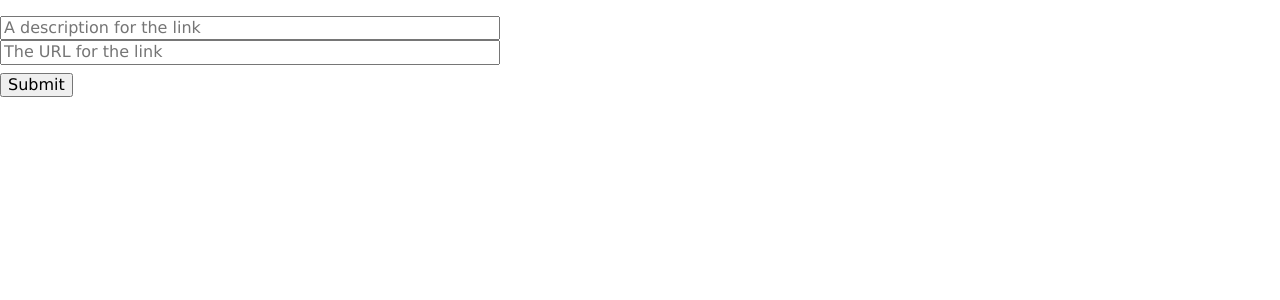
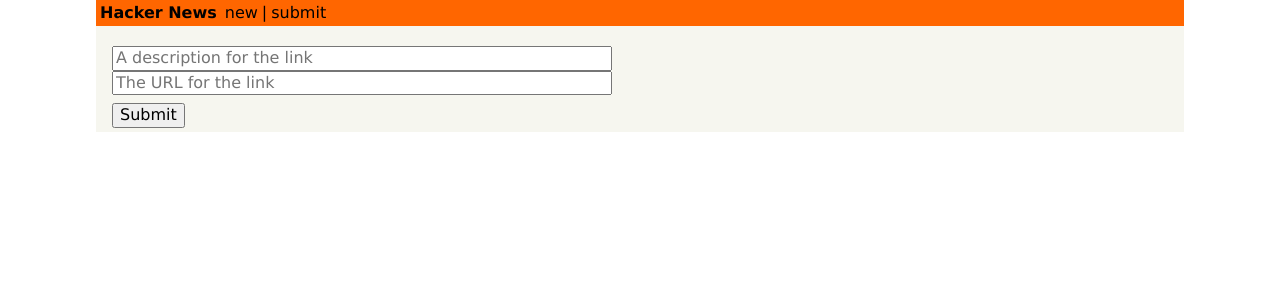
Before and after one commit to valignatev/hackernews-react-apollo, a React (Create React App) app: page /create in a window 1280 px wide. Shown: the top 300 px of the page. Built offline with nearby package versions, Linux system fonts and the light colour scheme.

Commit message:
chapter 4

```diff
--- a/package.json
+++ b/package.json
@@ -9,6 +9,8 @@
     "react": "^16.4.1",
     "react-apollo": "^2.1.9",
     "react-dom": "^16.4.1",
+    "react-router": "^4.3.1",
+    "react-router-dom": "^4.3.1",
     "react-scripts": "1.1.4"
   },
   "scripts": {
--- a/src/components/App.js
+++ b/src/components/App.js
@@ -1,9 +1,22 @@
 import React, { Component } from 'react';
+import { Switch, Route } from 'react-router-dom';
 import CreateLink from './CreateLink';
+import LinkList from './LinkList';
+import Header from './Header';
 
 class App extends Component {
   render() {
-    return <CreateLink />;
+    return (
+      <div className="center w85">
+        <Header />
+        <div className="ph3 pv1 background-gray">
+          <Switch>
+            <Route exact path="/" component={LinkList} />
+            <Route exact path="/create" component={CreateLink} />
+          </Switch>
+        </div>
+      </div>
+    );
   }
 }
 
--- a/src/components/CreateLink.jsx
+++ b/src/components/CreateLink.jsx
@@ -41,6 +41,7 @@
         url,
       }
     });
+    this.props.history.push('/');
   }
 };
 
--- /dev/null
+++ b/src/components/Header.js
@@ -0,0 +1,24 @@
+import React, { Component } from 'react';
+import { Link } from 'react-router-dom';
+import { withRouter } from 'react-router';
+
+class Header extends Component {
+  render() {
+    return (
+      <div className="flex pa1 justify-between nowrap orange">
+        <div className="flex flex-fixed black">
+          <div className="fw7 mr1">Hacker News</div>
+          <Link to="/" className="ml1 no-underline black">
+            new
+          </Link>
+          <div className="ml1">|</div>
+          <Link to="/create" className="ml1 no-underline black">
+            submit
+          </Link>
+        </div>
+      </div>
+    );
+  }
+}
+
+export default withRouter(Header);
--- a/src/index.js
+++ b/src/index.js
@@ -1,5 +1,6 @@
 import React from 'react';
 import ReactDOM from 'react-dom';
+import { BrowserRouter } from 'react-router-dom';
 import './styles/index.css';
 import App from './components/App';
 import registerServiceWorker from './registerServiceWorker';
@@ -15,9 +16,11 @@
 });
 
 ReactDOM.render(
-  <ApolloProvider client={client}>
-    <App/>
-  </ApolloProvider>,
+  <BrowserRouter>
+    <ApolloProvider client={client}>
+      <App/>
+    </ApolloProvider>
+  </BrowserRouter>,
   document.getElementById('root'),
 );
 registerServiceWorker();
```
Also changed, not shown: 1 other file (tests, documents, lock files or other folders).
